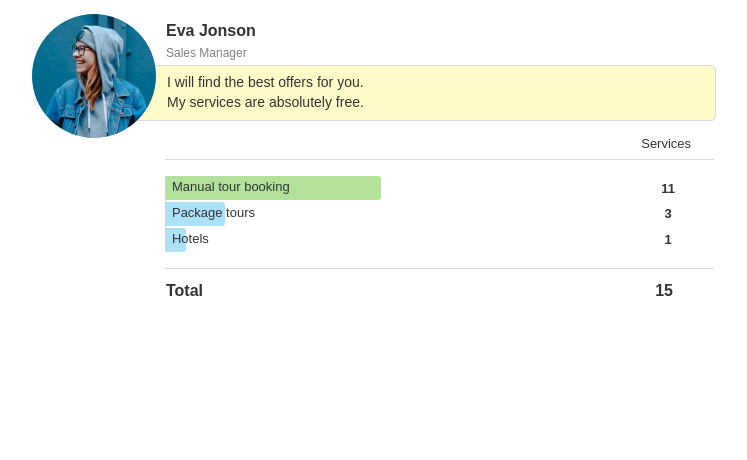
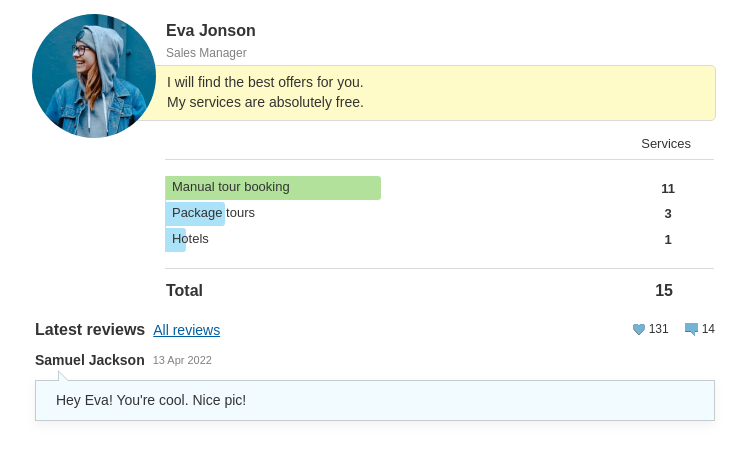
Before and after one commit to sergiychaiuk/8854, a Vue app: page /home in a window 1280 px wide. Shown: the top 460 px of the page, without its empty margins (265-1012 px from the left). Built offline with nearby package versions, Linux system fonts and the light colour scheme.

Commit message:
created a Reviews component with styles and added it to the HomeView page

```diff
--- /dev/null
+++ b/src/components/Reviews.vue
@@ -0,0 +1,279 @@
+<template>
+  <div class="reviews">
+    <div class="reviews__panel">
+      <div class="reviews__item">
+        <div class="reviews__title">Latest reviews</div>
+        <button class="reviews__btn">All reviews</button>
+      </div>
+
+      <div class="reviews__item">
+        <div class="likes">
+          <div class="likes__icon">
+            <svg
+              width="12"
+              height="12"
+              viewBox="0 0 12 12"
+              fill="none"
+              xmlns="http://www.w3.org/2000/svg"
+            >
+              <g filter="url(#filter0_di_9068_33)">
+                <path
+                  fill-rule="evenodd"
+                  clip-rule="evenodd"
+                  d="M5.99441 10.7136C6.01753 10.735 6.02964 10.7461 6.02964 10.7461L6.02947 10.681C6.70429 10.0532 12.0107 5.05023 11.9888 2.98327C11.9652 0.775808 10.5617 -0.0226816 8.96488 0.000488394C7.45338 0.0231885 6.1314 1.32853 5.99439 1.46801C5.85737 1.32853 4.53537 0.0231885 3.02404 0.000488394C1.42727 -0.0226816 0.0235557 0.775808 6.77177e-05 2.98327C-0.0218521 5.05023 5.28453 10.0532 5.95935 10.681L5.95919 10.7461C5.95919 10.7461 5.97129 10.735 5.99441 10.7136Z"
+                  fill="#333333"
+                />
+                <path
+                  fill-rule="evenodd"
+                  clip-rule="evenodd"
+                  d="M5.99441 10.7136C6.01753 10.735 6.02964 10.7461 6.02964 10.7461L6.02947 10.681C6.70429 10.0532 12.0107 5.05023 11.9888 2.98327C11.9652 0.775808 10.5617 -0.0226816 8.96488 0.000488394C7.45338 0.0231885 6.1314 1.32853 5.99439 1.46801C5.85737 1.32853 4.53537 0.0231885 3.02404 0.000488394C1.42727 -0.0226816 0.0235557 0.775808 6.77177e-05 2.98327C-0.0218521 5.05023 5.28453 10.0532 5.95935 10.681L5.95919 10.7461C5.95919 10.7461 5.97129 10.735 5.99441 10.7136Z"
+                  fill="#73B4D5"
+                />
+              </g>
+              <defs>
+                <filter
+                  id="filter0_di_9068_33"
+                  x="0"
+                  y="0"
+                  width="11.9888"
+                  height="11.7461"
+                  filterUnits="userSpaceOnUse"
+                  color-interpolation-filters="sRGB"
+                >
+                  <feFlood flood-opacity="0" result="BackgroundImageFix" />
+                  <feColorMatrix
+                    in="SourceAlpha"
+                    type="matrix"
+                    values="0 0 0 0 0 0 0 0 0 0 0 0 0 0 0 0 0 0 127 0"
+                    result="hardAlpha"
+                  />
+                  <feOffset dy="1" />
+                  <feColorMatrix type="matrix" values="0 0 0 0 1 0 0 0 0 1 0 0 0 0 1 0 0 0 0.9 0" />
+                  <feBlend
+                    mode="normal"
+                    in2="BackgroundImageFix"
+                    result="effect1_dropShadow_9068_33"
+                  />
+                  <feBlend
+                    mode="normal"
+                    in="SourceGraphic"
+                    in2="effect1_dropShadow_9068_33"
+                    result="shape"
+                  />
+                  <feColorMatrix
+                    in="SourceAlpha"
+                    type="matrix"
+                    values="0 0 0 0 0 0 0 0 0 0 0 0 0 0 0 0 0 0 127 0"
+                    result="hardAlpha"
+                  />
+                  <feOffset dy="-1" />
+                  <feComposite in2="hardAlpha" operator="arithmetic" k2="-1" k3="1" />
+                  <feColorMatrix type="matrix" values="0 0 0 0 0 0 0 0 0 0 0 0 0 0 0 0 0 0 0.3 0" />
+                  <feBlend mode="normal" in2="shape" result="effect2_innerShadow_9068_33" />
+                </filter>
+              </defs>
+            </svg>
+          </div>
+          <div class="likes__text">131</div>
+        </div>
+        <div class="comments">
+          <div class="comments__icon">
+            <svg
+              width="13"
+              height="14"
+              viewBox="0 0 13 14"
+              fill="none"
+              xmlns="http://www.w3.org/2000/svg"
+            >
+              <g filter="url(#filter0_di_9068_27)">
+                <path
+                  fill-rule="evenodd"
+                  clip-rule="evenodd"
+                  d="M12 -0.00106812H1C0.447728 -0.00106812 0 0.446852 0 0.998964V7.999C0 8.55132 0.447728 8.99892 1 8.99892H6.24995L9.99997 12.7489V8.99892H12C12.5523 8.99892 13 8.55132 13 7.999V0.998964C13 0.446852 12.5523 -0.00106812 12 -0.00106812Z"
+                  fill="#B3B3B3"
+                />
+                <path
+                  fill-rule="evenodd"
+                  clip-rule="evenodd"
+                  d="M12 -0.00106812H1C0.447728 -0.00106812 0 0.446852 0 0.998964V7.999C0 8.55132 0.447728 8.99892 1 8.99892H6.24995L9.99997 12.7489V8.99892H12C12.5523 8.99892 13 8.55132 13 7.999V0.998964C13 0.446852 12.5523 -0.00106812 12 -0.00106812Z"
+                  fill="#73B4D5"
+                />
+              </g>
+              <defs>
+                <filter
+                  id="filter0_di_9068_27"
+                  x="0"
+                  y="-0.00106812"
+                  width="12.9999"
+                  height="13.7499"
+                  filterUnits="userSpaceOnUse"
+                  color-interpolation-filters="sRGB"
+                >
+                  <feFlood flood-opacity="0" result="BackgroundImageFix" />
+                  <feColorMatrix
+                    in="SourceAlpha"
+                    type="matrix"
+                    values="0 0 0 0 0 0 0 0 0 0 0 0 0 0 0 0 0 0 127 0"
+                    result="hardAlpha"
+                  />
+                  <feOffset dy="1" />
+                  <feColorMatrix type="matrix" values="0 0 0 0 1 0 0 0 0 1 0 0 0 0 1 0 0 0 0.9 0" />
+                  <feBlend
+                    mode="normal"
+                    in2="BackgroundImageFix"
+                    result="effect1_dropShadow_9068_27"
+                  />
+                  <feBlend
+                    mode="normal"
+                    in="SourceGraphic"
+                    in2="effect1_dropShadow_9068_27"
+                    result="shape"
+                  />
+                  <feColorMatrix
+                    in="SourceAlpha"
+                    type="matrix"
+                    values="0 0 0 0 0 0 0 0 0 0 0 0 0 0 0 0 0 0 127 0"
+                    result="hardAlpha"
+                  />
+                  <feOffset dy="-1" />
+                  <feComposite in2="hardAlpha" operator="arithmetic" k2="-1" k3="1" />
+                  <feColorMatrix type="matrix" values="0 0 0 0 0 0 0 0 0 0 0 0 0 0 0 0 0 0 0.3 0" />
+                  <feBlend mode="normal" in2="shape" result="effect2_innerShadow_9068_27" />
+                </filter>
+              </defs>
+            </svg>
+          </div>
+          <div class="comments__text">14</div>
+        </div>
+      </div>
+    </div>
+
+    <div class="reviews__comment comment">
+      <div class="comment__name">Samuel Jackson</div>
+      <div class="comment__date">13 Apr 2022</div>
+      <div class="comment__content">Hey Eva! You're cool. Nice pic!</div>
+    </div>
+  </div>
+</template>
+
+<style lang="scss">
+.reviews {
+  &__panel {
+    display: flex;
+    justify-content: space-between;
+    margin: 0 1.42857rem 0.92857rem 1.42857rem;
+  }
+
+  &__item {
+    display: flex;
+  }
+
+  &__title {
+    margin-right: 0.5714285rem;
+    font-style: normal;
+    font-weight: 700;
+    font-size: 1.14286rem;
+    line-height: 1.14286rem;
+    color: #333333;
+  }
+
+  &__btn {
+    font-style: normal;
+    font-weight: 400;
+    font-size: 1rem;
+    line-height: 1.14286rem;
+    text-decoration-line: underline;
+    color: #005da1;
+    background: none;
+  }
+
+  &__comment {
+    margin: 0 1.42857rem 17px 1.42857rem;
+  }
+
+  &__comment:last-child {
+    margin: 0 1.42857rem 1.5714285rem 1.42857rem;
+  }
+}
+
+.likes,
+.comments {
+  display: flex;
+
+  &__icon {
+    display: flex;
+    align-items: center;
+    margin-right: 0.2857142rem;
+  }
+
+  &__text {
+    font-style: normal;
+    font-weight: 400;
+    font-size: 0.857143rem;
+    line-height: 1rem;
+    color: #333333;
+  }
+}
+
+.likes {
+  &__text {
+    margin-right: 1.1428571rem;
+  }
+}
+
+.comment {
+  display: flex;
+  flex-wrap: wrap;
+  align-items: center;
+
+  &__name {
+    font-style: normal;
+    font-weight: 700;
+    font-size: 1rem;
+    line-height: 1.35714rem;
+    color: #333333;
+    margin-right: 0.5714285rem;
+  }
+
+  &__date {
+    font-style: normal;
+    font-weight: 400;
+    font-size: 0.7857142rem;
+    line-height: 1.35714rem;
+    color: #808080;
+  }
+
+  &__content {
+    position: relative;
+    width: 100%;
+    margin-top: 0.7142857rem;
+    padding: 0.7142857rem 1.42857rem;
+    font-style: normal;
+    font-weight: 400;
+    font-size: 1rem;
+    line-height: 1.35714rem;
+    color: #333333;
+    background: #f2fbff;
+    border: 1px solid #c4cbcf;
+    box-shadow: 0 4px 10px rgba(128, 128, 128, 0.1);
+  }
+
+  &__content:before,
+  &__content:after {
+    content: ' ';
+    position: absolute;
+    width: 0;
+    height: 0;
+    left: 1.55rem;
+    bottom: 2.85rem;
+    border: 0.358rem solid;
+    border-color: transparent transparent #c4cbcf #c4cbcf;
+  }
+
+  &__content:after {
+    left: 1.61rem;
+    bottom: 2.68rem;
+    border-color: transparent transparent #f2fbff #f2fbff;
+  }
+}
+</style>
--- a/src/views/HomeView.vue
+++ b/src/views/HomeView.vue
@@ -2,6 +2,7 @@
   <div class="container">
     <UserInfo :name="user.name" :position="user.position" :offer="user.offer" :photo="user.photo" />
     <Services :services="user.services" />
+    <Reviews />
   </div>
 </template>
 
@@ -11,6 +12,7 @@ import { computed } from 'vue'
 
 import UserInfo from '../components/UserInfo.vue'
 import Services from '../components/Services.vue'
+import Reviews from '../components/Reviews.vue'
 
 const user = computed(() => store.state.user)
 </script>
```
